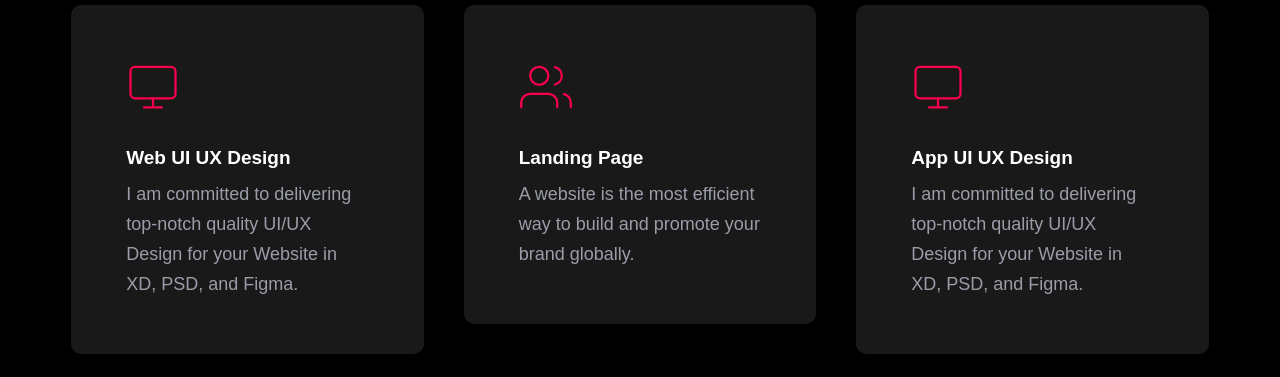
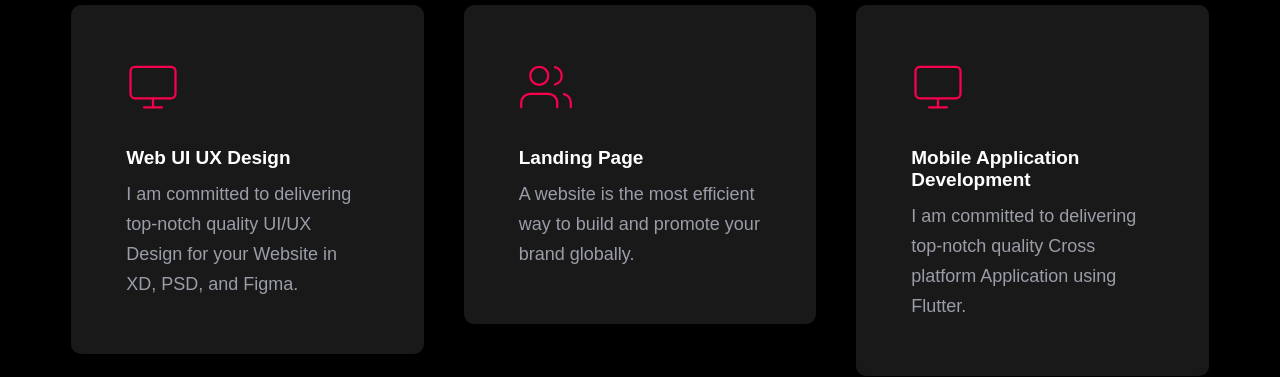
Before and after one commit to pavannaik321/pavanportfolio, a React (Create React App) app: page / in a window 1280 px wide. Shown: the part 2600-2977 px from the top of the page. Built offline with nearby package versions, Linux system fonts and the light colour scheme.

Commit message:
Update Service.js

```diff
--- a/src/Service.js
+++ b/src/Service.js
@@ -179,9 +179,9 @@ function Service() {
                 </svg>
               </div>
               <div className="service__meta" >
-                <h1 className="service__text">App UI UX Design</h1>
+                <h1 className="service__text">Mobile Application Development</h1>
                 <p className="p service__text p__color">
-                I am committed to delivering top-notch quality UI/UX Design for your Website in XD, PSD, and Figma.
+                I am committed to delivering top-notch quality Cross platform Application using Flutter.
                 </p>
               </div>
             </div>
```
